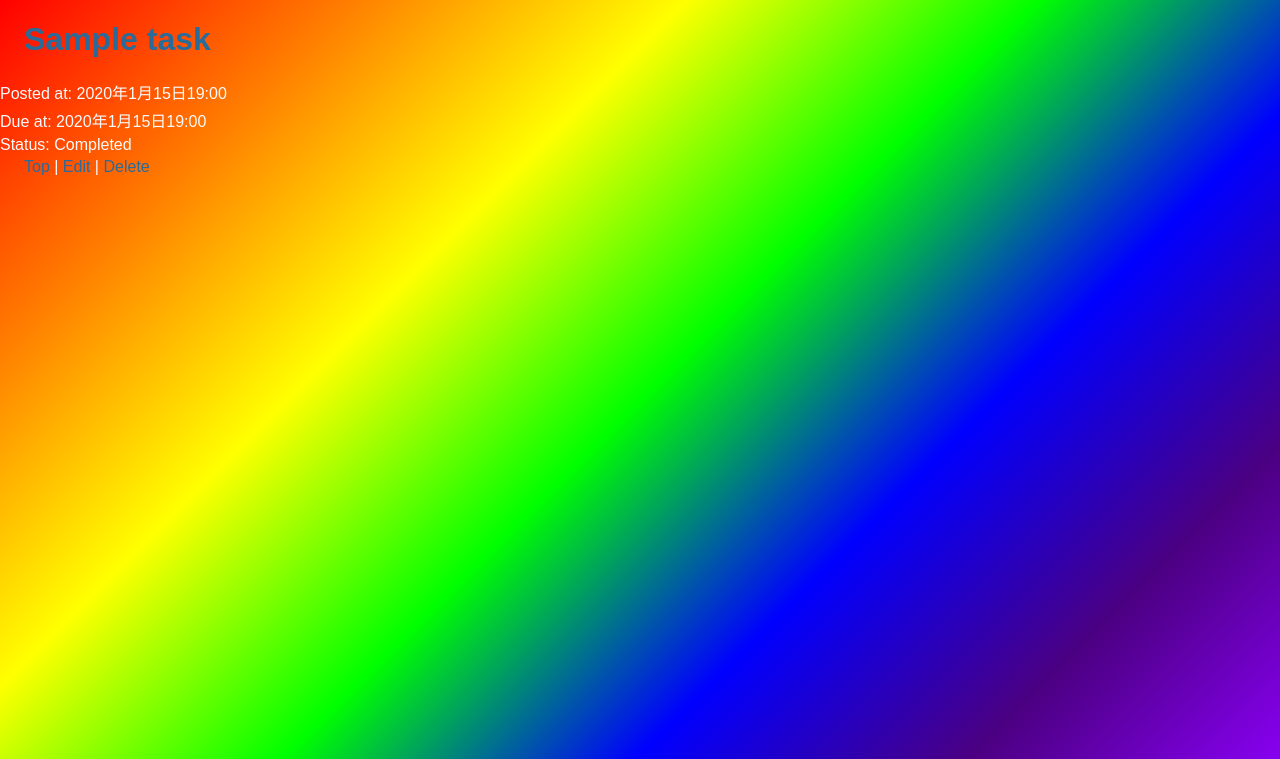
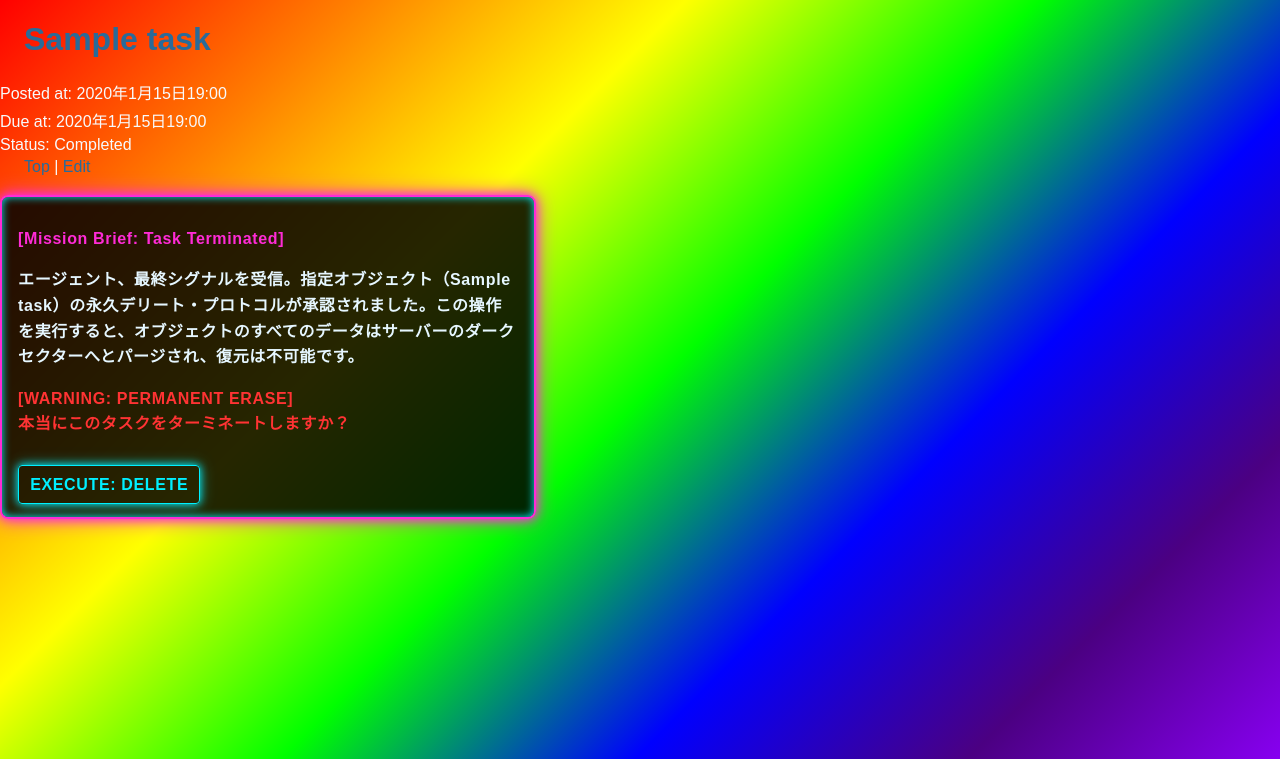
Before and after one commit to s1F102502856/django-test-exercise, a Django app: page /1/ in a window 1280 px wide. Shown: the top 759 px of the page. Run offline with Django 5.2, Linux system fonts and the light colour scheme; tables that the repository leaves empty hold one stand-in row (values such as "Sample post").

Commit message:
削除画面をゲーミング風に拡張

```diff
--- a/todo/templates/todo/detail.html
+++ b/todo/templates/todo/detail.html
@@ -7,6 +7,40 @@
     <meta charset="UTF-8">
     <meta name="author" content="INIAD">
     <link rel="stylesheet" href="{% static 'todo/style.css' %}">
+    <style>
+      .delete-warning {
+        margin-top: 1.2rem;
+        padding: 0.8rem 1rem;
+        border: 2px solid #ff2bd6;
+        box-shadow: 0 0 10px #ff2bd6, 0 0 20px #ff2bd6, inset 0 0 8px #00f0ff;
+        background: rgba(0, 0, 0, 0.85);
+        color: #e6f7ff;
+        max-width: 500px;
+        border-radius: 8px;
+        font-weight: 600;
+        letter-spacing: 0.04em;
+        line-height: 1.6;
+      }
+
+      .delete-warning .delete-link {
+        display: inline-block;
+        margin-top: 0.75rem;
+        padding: 0.35rem 0.7rem;
+        border: 1px solid #00f0ff;
+        box-shadow: 0 0 8px #00f0ff, 0 0 16px rgba(0, 240, 255, 0.4);
+        color: #00f0ff;
+        text-decoration: none;
+        border-radius: 4px;
+        transition: transform 0.2s ease, box-shadow 0.2s ease;
+      }
+
+      .delete-warning .delete-link:hover {
+        transform: translateY(-1px);
+        box-shadow: 0 0 12px #ff2bd6, 0 0 20px #00f0ff;
+        background: #ff2bd6;
+        color: #fff;
+      }
+    </style>
   </head>
 
   <body>
@@ -26,7 +60,13 @@
     <div>
       <a href="{% url 'index' %}">Top</a>
       | <a href="{% url 'update' task.id %}">Edit</a>
-      | <a href="{% url 'delete' task.id %}">Delete</a>
+    </div>
+
+    <div class="delete-warning">
+      <p style="color: #ff2bd6; margin-bottom: 0.5rem;">[Mission Brief: Task Terminated]</p>
+      <p>エージェント、最終シグナルを受信。指定オブジェクト（{{ task.title }}）の永久デリート・プロトコルが承認されました。この操作を実行すると、オブジェクトのすべてのデータはサーバーのダークセクターへとパージされ、復元は不可能です。</p>
+      <p style="color: #ff3333; margin-top: 0.5rem; font-weight: bold;">[WARNING: PERMANENT ERASE]<br>本当にこのタスクをターミネートしますか？</p>
+      <a class="delete-link" href="{% url 'delete' task.id %}">EXECUTE: DELETE</a>
     </div>
   </body>
 
```
Also changed, not shown: todo/tests.py (+16 -0 lines).
